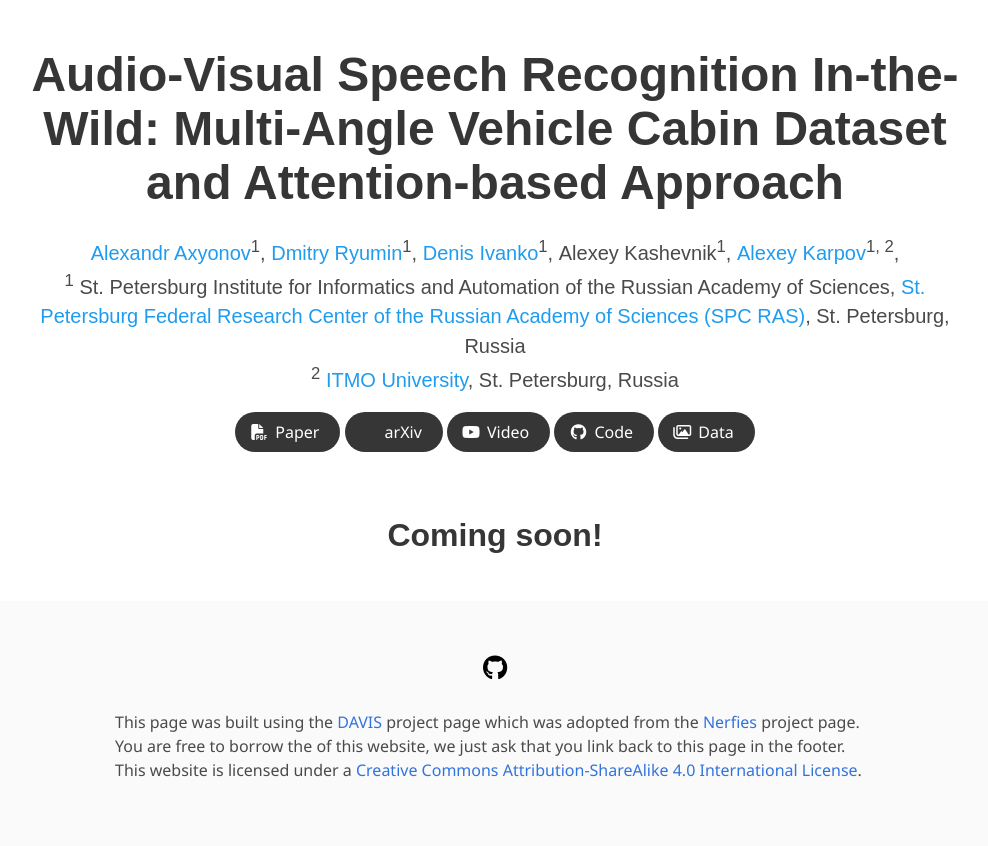
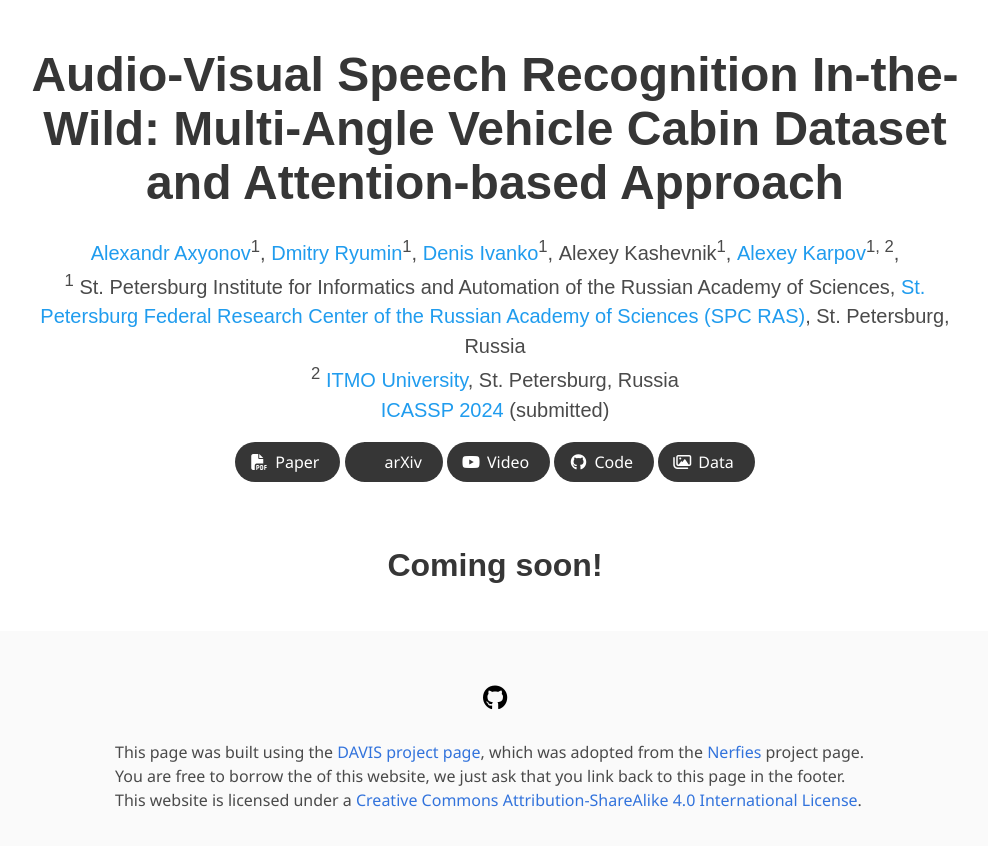
Before and after one commit to SMIL-SPCRAS/DAVIS, a plain HTML site: page index.html in a window 1280 px wide. Shown: the whole page, without its empty margins (145-1133 px from the left). Drawn offline with nearby package versions, Linux system fonts and the light colour scheme; some icons are missing; a web font is replaced by a local one.

Commit message:
Update index.html

```diff
--- a/index.html
+++ b/index.html
@@ -68,6 +68,8 @@
           <div class="is-size-5 publication-authors">
             <span class="author-block"><sup>1</sup> St. Petersburg Institute for Informatics and Automation of the Russian Academy of Sciences, <a href="https://spcras.ru/en/">St. Petersburg Federal Research Center of the Russian Academy of Sciences (SPC RAS)</a>, St. Petersburg, Russia</span>
             <span class="author-block"><sup>2</sup> <a href="https://en.itmo.ru/">ITMO University</a>, St. Petersburg, Russia</span>
+            <br />
+            <span><a href="https://2024.ieeeicassp.org/">ICASSP 2024</a> (submitted)</span>
           </div>
 
           <div class="column has-text-centered">
@@ -148,7 +150,7 @@
       <div class="column is-8">
         <div class="content">
           <p>
-            This page was built using the <a href="#" target="_blank">DAVIS</a> project page which was adopted from the <a href="https://nerfies.github.io" target="_blank">Nerfies</a> project page.
+            This page was built using the <a href="https://github.com/SMIL-SPCRAS/DAVIS" target="_blank">DAVIS project page</a>, which was adopted from the <a href="https://nerfies.github.io" target="_blank">Nerfies</a> project page.
             You are free to borrow the of this website, we just ask that you link back to this page in the footer. <br> This website is licensed under a <a rel="license"  href="http://creativecommons.org/licenses/by-sa/4.0/" target="_blank">Creative
             Commons Attribution-ShareAlike 4.0 International License</a>.
           </p>
```
